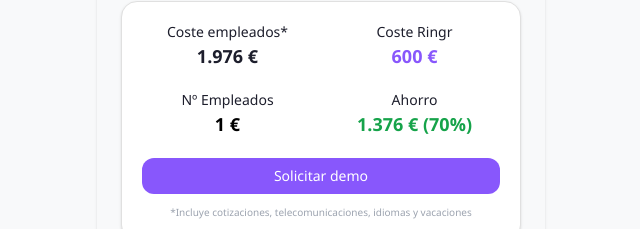
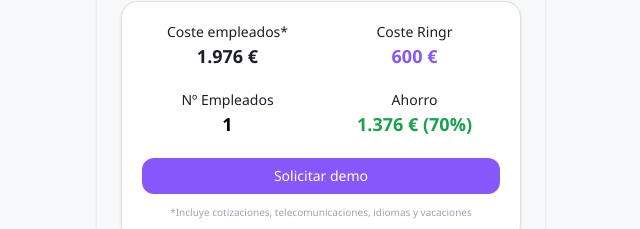
Before and after one commit to diegocupri/ringr-calculadora-completo, a React (Vite) app: page / in a window 1280 px wide. Shown: the part 461-690 px from the top of the page, without its empty margins (319-959 px from the left). Built offline with nearby package versions, Linux system fonts and the light colour scheme.

Commit message:
Update RingrCalculator.jsx

```diff
--- a/src/RingrCalculator.jsx
+++ b/src/RingrCalculator.jsx
@@ -121,7 +121,7 @@
           </div>
           <div>
             <p className="text-[#1D1E2C]">Nº Empleados</p>
-            <p className="text-lg font-semibold">{formatNumber(Math.floor(employeesNeeded))} €</p>
+            <p className="text-lg font-semibold">{formatNumber(Math.floor(employeesNeeded))} </p>
           </div>
           <div>
             <p className="text-[#1D1E2C]">Ahorro</p>
```
